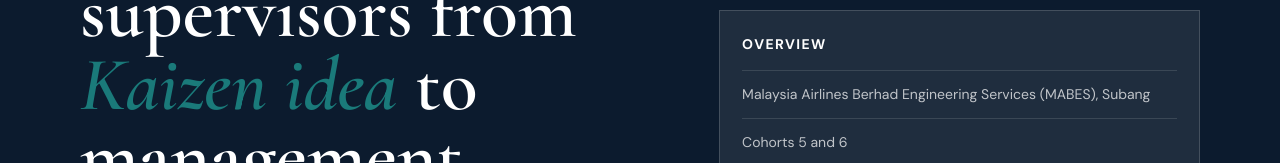
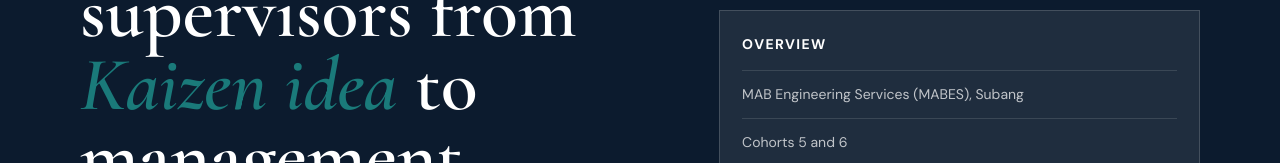
Before and after one commit to Husnihalim/husnihalim-website, an Astro site: page /portfolio/mabes-supervisory-coaching in a window 1280 px wide. Shown: the part 313-476 px from the top of the page. Built offline with nearby package versions, Linux system fonts and the light colour scheme; Astro itself is replaced by a stand-in of ours; no server answers.

Commit message:
HH MABES: use MAB Engineering Services name

```diff
--- a/src/pages/portfolio/mabes-supervisory-coaching/index.html
+++ b/src/pages/portfolio/mabes-supervisory-coaching/index.html
@@ -320,7 +320,7 @@ p { text-align: left; }
         </div>
         <aside class="plb-hero-card" aria-label="Summary">
           <strong>Overview</strong>
-          <span>Malaysia Airlines Berhad Engineering Services (MABES), Subang</span>
+          <span>MAB Engineering Services (MABES), Subang</span>
           <span>Cohorts 5 and 6</span>
           <span>14 September to 23 October 2026</span>
           <span>Final presentation to management at Hangar 5</span>
```
